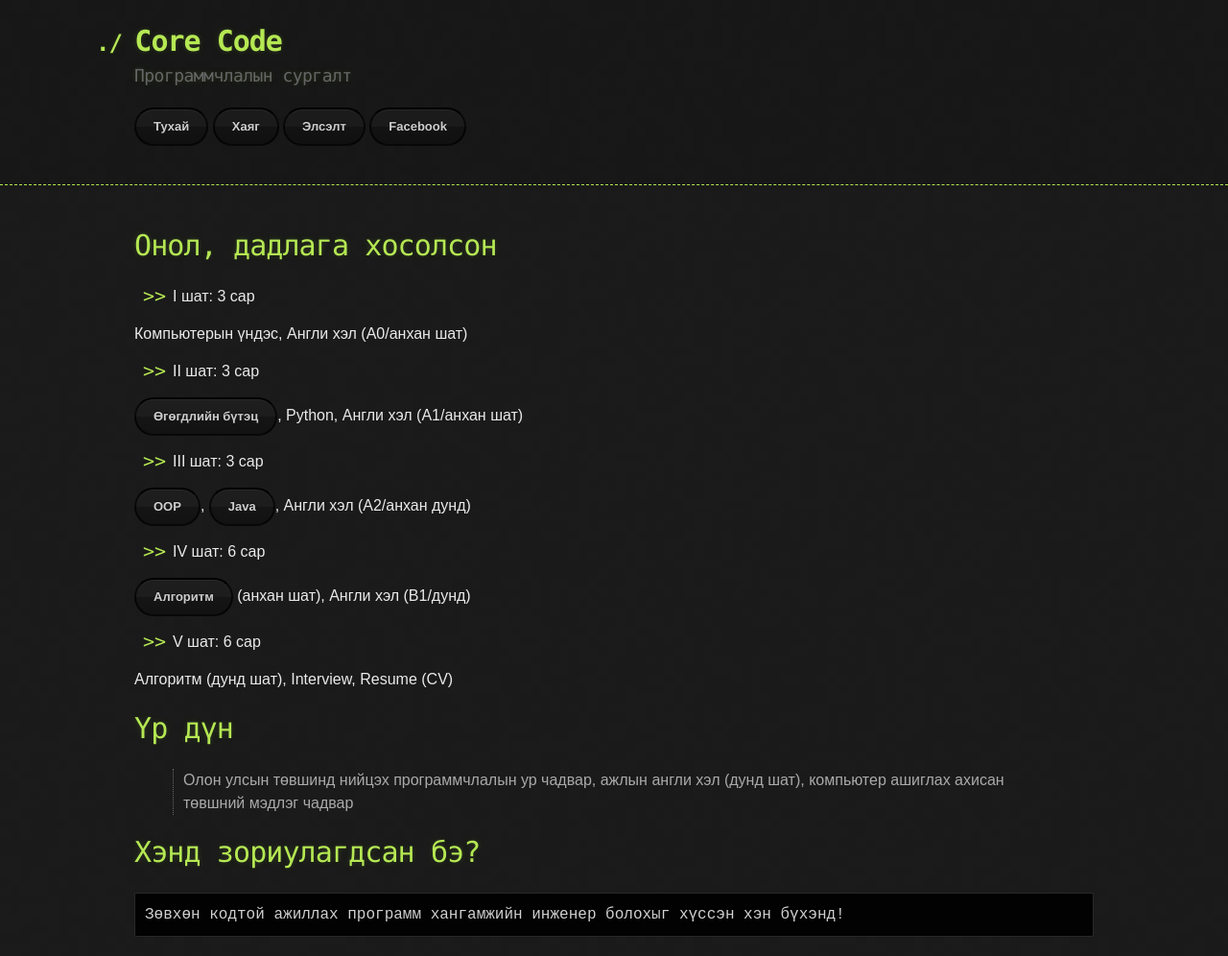
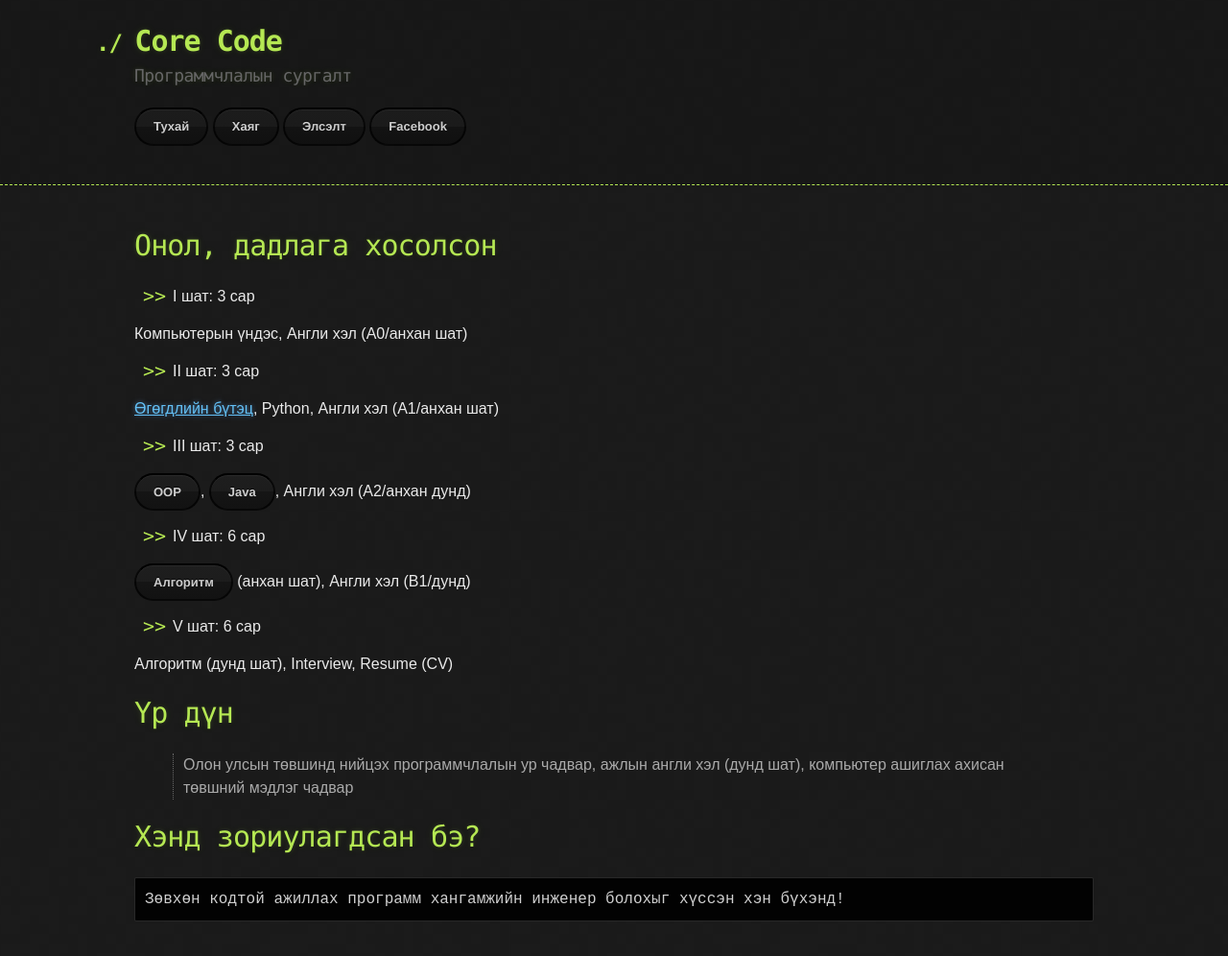
Before and after one commit to ganaatulgaa/corecode, a Jekyll site: the page built from index.md, in a window 1280 px wide. Shown: the whole page at 96% size. Built offline with Jekyll 4.4.1, drawn with Linux system fonts in a browser that asks for light colours; our own code applies the rules of GitHub Pages for plain Markdown files.

Commit message:
Update index.md

```diff
--- a/index.md
+++ b/index.md
@@ -8,7 +8,7 @@ layout: default
 
 * ІІ шат:  3 сар
 
-<a href="https://mn.wikipedia.org/wiki/%D3%A8%D0%B3%D3%A9%D0%B3%D0%B4%D0%BB%D0%B8%D0%B9%D0%BD_%D0%B1%D2%AF%D1%82%D1%8D%D1%86" target="_blank" class="btn">Өгөгдлийн бүтэц</a>, Python, Англи хэл (A1/анхан шат)
+[Өгөгдлийн бүтэц]("https://mn.wikipedia.org/wiki/%D3%A8%D0%B3%D3%A9%D0%B3%D0%B4%D0%BB%D0%B8%D0%B9%D0%BD_%D0%B1%D2%AF%D1%82%D1%8D%D1%86), Python, Англи хэл (A1/анхан шат)
 
 * ІІІ шат:  3 сар
 
```
